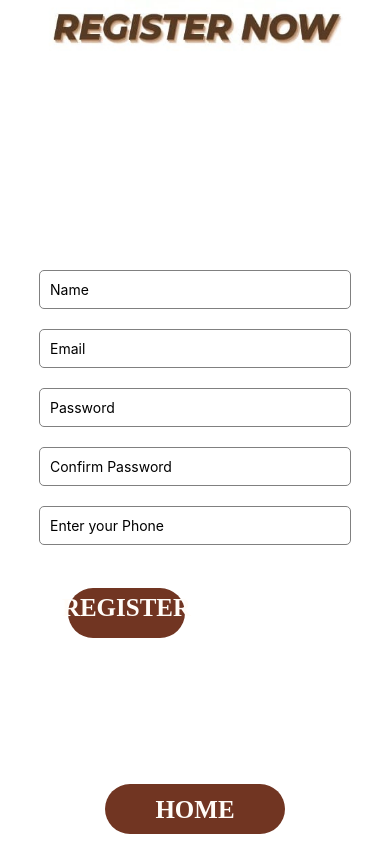
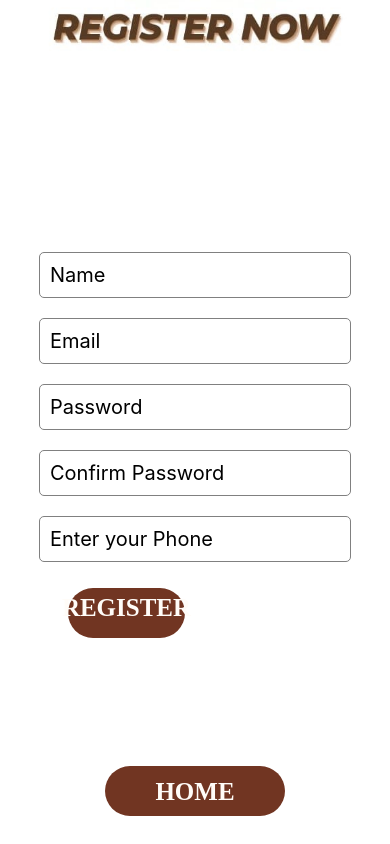
Before and after one commit to HagerMagdy2/myApp, a React Native app: screen /Register in a window 390 px wide. Built offline with nearby package versions, Linux system fonts and the light colour scheme.

Commit message:
proooofile

```diff
--- a/Pages/Profile.js
+++ b/Pages/Profile.js
@@ -250,6 +250,7 @@ const styles = StyleSheet.create({
     borderRadius: 5,
     marginBottom: 20,
     bottom: -500,
+    fontSize : 20,
   },
   inputE: {
     borderRadius: 7,
--- a/Pages/RegisterScreen.js
+++ b/Pages/RegisterScreen.js
@@ -282,5 +282,6 @@ const styles = StyleSheet.create({
     borderRadius: 5,
     marginBottom: 20,
     width: '80%',
+    fontSize:20,
 },
 });
--- a/Pages/SignInScreen.js
+++ b/Pages/SignInScreen.js
@@ -128,7 +128,7 @@ export default function SignIn({ navigation }) {
         <Text style={styles.forgot_button}>Forgot Password?</Text>
       </TouchableOpacity>
       <TouchableOpacity onPress={() => navigation.navigate("Register")}>
-        <Text style={styles.forgot_button}>Dont have account ? Register now</Text>
+        <Text style={styles.forgot_button}>Dont have Account ? Register Now..</Text>
       </TouchableOpacity>
       <TouchableOpacity style={styles.button} onPress={handleSubmit}>
         <text style={styles.statmentButton}>Sign In</text>
@@ -324,6 +324,7 @@ const styles = StyleSheet.create({
     borderRadius: 5,
     marginBottom: 20,
     width: "80%",
+    fontSize:20,
   },
   // button: {
   //       backgroundColor: '#713522',
```
